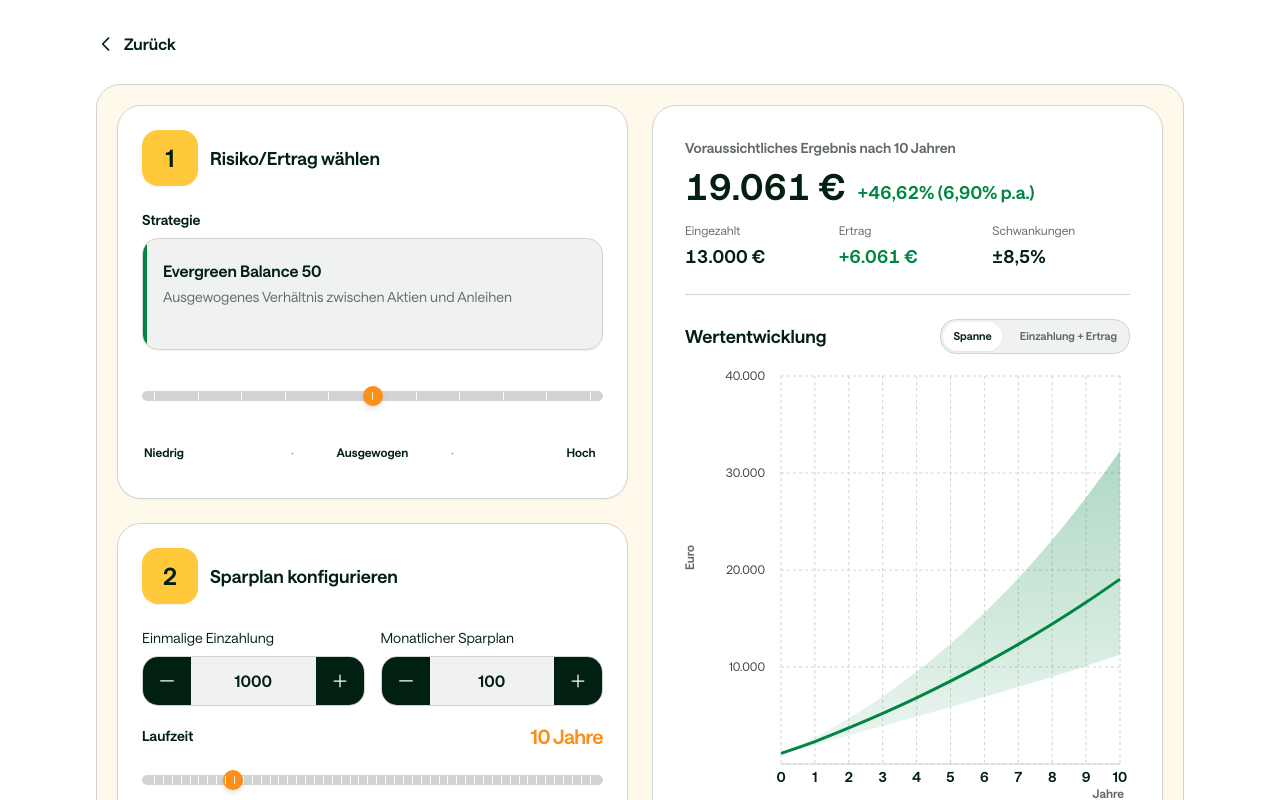
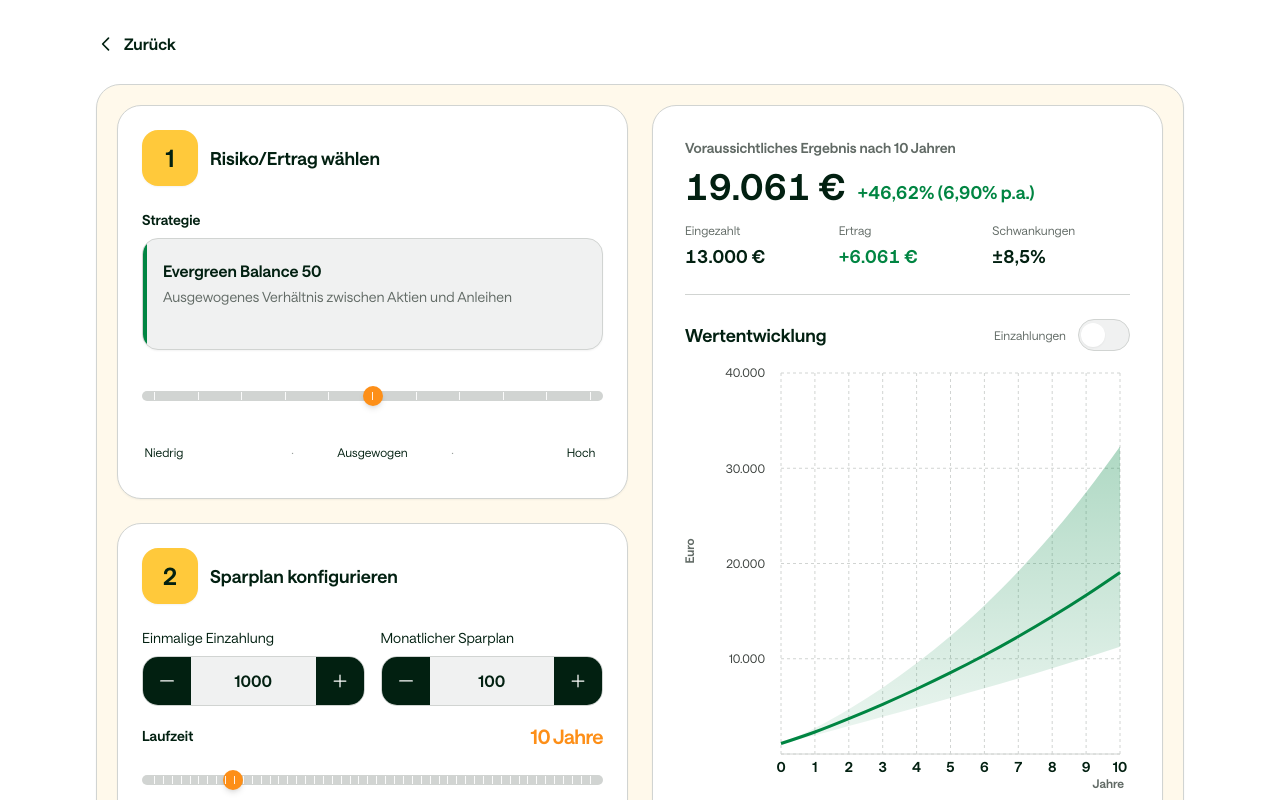
Before and after one commit to ivenkurz/kindersparplan, a Next.js app: page /SparplanRechner in a window 1280 px wide. Shown: the top 800 px of the page. Built offline with nearby package versions, Linux system fonts and the light colour scheme.

Commit message:
Chart: Toggle als Switch "Einzahlungen" (Spanne/Einzahlung+Ertrag)

```diff
--- a/app/SparplanRechner/page.tsx
+++ b/app/SparplanRechner/page.tsx
@@ -42,7 +42,7 @@ export default function SparplanRechnerPage() {
   const [monatlich, setMonatlich] = useState(100);
   const [laufzeit, setLaufzeit] = useState(10);
   const [strategieIndex, setStrategieIndex] = useState(5); // 0–10
-  const [chartView, setChartView] = useState<"spanne" | "einzahlung_ertrag">("spanne");
+  const [showEinzahlungen, setShowEinzahlungen] = useState(false);
 
   const selectedStrategy = strategies[strategieIndex];
   const rendite = selectedStrategy.return;
@@ -52,6 +52,10 @@ export default function SparplanRechnerPage() {
   const stufeName =
     STUFE_NAMES[strategieIndex] ??
     (strategieIndex <= 2 ? "Niedrig" : strategieIndex <= 6 ? "Ausgewogen" : "Hoch");
+
+  const chartView: "spanne" | "einzahlung_ertrag" = showEinzahlungen
+    ? "einzahlung_ertrag"
+    : "spanne";
 
   const { chartData, gesamtEinzahlungen, ertrag, endwert, schwankungen, twrPa } = useMemo(() => {
       if (isInvalid) {
@@ -211,7 +215,7 @@ export default function SparplanRechnerPage() {
                     </div>
                     {/* Slider-Legende: Markierungen bei 0, 5, 10 mit Tooltips */}
                     <div className="mt-3 text-xs">
-                      <div className="grid grid-cols-[1fr_auto_1fr_auto_1fr] items-center text-ds-neutral-100 font-semibold">
+                      <div className="grid grid-cols-[1fr_auto_1fr_auto_1fr] items-center text-ds-neutral-100 font-normal">
                         <span
                           data-tooltip-id="legend-0"
                           className="cursor-help justify-self-start inline-flex items-center justify-center min-w-[44px] min-h-[44px]"
@@ -305,7 +309,7 @@ export default function SparplanRechnerPage() {
                       </div>
                       {/* Laufzeit-Legende: gleiches Layout wie Strategie */}
                       <div className="mt-3 text-xs">
-                        <div className="grid grid-cols-[1fr_auto_1fr_auto_1fr] items-center text-ds-neutral-100 font-semibold">
+                        <div className="grid grid-cols-[1fr_auto_1fr_auto_1fr] items-center text-ds-neutral-100 font-normal">
                           <span className="justify-self-start inline-flex items-center justify-center min-w-[44px] min-h-[44px]">
                             1 Jahr
                           </span>
@@ -317,13 +321,6 @@ export default function SparplanRechnerPage() {
                           <span className="justify-self-end inline-flex items-center justify-center min-w-[44px] min-h-[44px]">
                             50 Jahre
                           </span>
-                        </div>
-                        <div className="mt-2 grid grid-cols-[1fr_auto_1fr_auto_1fr] items-center">
-                          <span className="h-px bg-ds-neutral-20 w-full" />
-                          <span />
-                          <span className="h-px bg-ds-neutral-20 w-full" />
-                          <span />
-                          <span className="h-px bg-ds-neutral-20 w-full" />
                         </div>
                       </div>
                     </div>
@@ -359,28 +356,24 @@ export default function SparplanRechnerPage() {
                     <div className="flex flex-col flex-1 min-h-0">
                       <div className="flex items-center justify-between gap-3 mb-3">
                         <h2 className="text-lg font-bold text-ds-neutral-100">Wertentwicklung</h2>
-                        <div className="inline-flex rounded-ds-16 border border-ds-neutral-20 bg-ds-neutral-10 p-0.5 gap-2">
+                        <div className="flex items-center gap-3">
+                          <span className="text-xs font-medium text-ds-neutral-70">
+                            Einzahlungen
+                          </span>
                           <button
                             type="button"
-                            onClick={() => setChartView("spanne")}
-                            className={`px-2.5 py-1.5 rounded-ds-16 text-[11px] font-semibold min-w-[44px] ${
-                              chartView === "spanne"
-                                ? "bg-ds-neutral-0 text-ds-neutral-100 shadow-sm"
-                                : "text-ds-neutral-70 hover:text-ds-neutral-100"
+                            role="switch"
+                            aria-checked={showEinzahlungen}
+                            onClick={() => setShowEinzahlungen((v) => !v)}
+                            className={`relative inline-flex items-center w-[52px] h-8 rounded-full transition-colors border border-ds-neutral-20 ${
+                              showEinzahlungen ? "bg-ds-seagreen" : "bg-ds-neutral-10"
                             }`}
                           >
-                            Spanne
-                          </button>
-                          <button
-                            type="button"
-                            onClick={() => setChartView("einzahlung_ertrag")}
-                            className={`px-2.5 py-1.5 rounded-ds-16 text-[11px] font-semibold min-w-[44px] ${
-                              chartView === "einzahlung_ertrag"
-                                ? "bg-ds-neutral-0 text-ds-neutral-100 shadow-sm"
-                                : "text-ds-neutral-70 hover:text-ds-neutral-100"
-                            }`}
-                          >
-                            Einzahlung + Ertrag
+                            <span
+                              className={`absolute top-1/2 -translate-y-1/2 w-6 h-6 rounded-full bg-ds-neutral-0 shadow-sm transition-transform ${
+                                showEinzahlungen ? "translate-x-[26px]" : "translate-x-[2px]"
+                              }`}
+                            />
                           </button>
                         </div>
                       </div>
@@ -406,28 +399,24 @@ export default function SparplanRechnerPage() {
                   <>
                     <div className="flex items-center justify-between gap-3 mb-3">
                       <h2 className="text-lg font-bold text-ds-neutral-100">Wertentwicklung</h2>
-                      <div className="inline-flex rounded-ds-16 border border-ds-neutral-20 bg-ds-neutral-10 p-0.5 gap-2">
+                      <div className="flex items-center gap-3">
+                        <span className="text-xs font-medium text-ds-neutral-70">
+                          Einzahlungen
+                        </span>
                         <button
                           type="button"
-                          onClick={() => setChartView("spanne")}
-                          className={`px-2.5 py-1.5 rounded-ds-16 text-[11px] font-semibold min-w-[44px] ${
-                            chartView === "spanne"
-                              ? "bg-ds-neutral-0 text-ds-neutral-100 shadow-sm"
-                              : "text-ds-neutral-70 hover:text-ds-neutral-100"
+                          role="switch"
+                          aria-checked={showEinzahlungen}
+                          onClick={() => setShowEinzahlungen((v) => !v)}
+                          className={`relative inline-flex items-center w-[52px] h-8 rounded-full transition-colors border border-ds-neutral-20 ${
+                            showEinzahlungen ? "bg-ds-seagreen" : "bg-ds-neutral-10"
                           }`}
                         >
-                          Spanne
-                        </button>
-                        <button
-                          type="button"
-                          onClick={() => setChartView("einzahlung_ertrag")}
-                          className={`px-2.5 py-1.5 rounded-ds-16 text-[11px] font-semibold min-w-[44px] ${
-                            chartView === "einzahlung_ertrag"
-                              ? "bg-ds-neutral-0 text-ds-neutral-100 shadow-sm"
-                              : "text-ds-neutral-70 hover:text-ds-neutral-100"
-                          }`}
-                        >
-                          Einzahlung + Ertrag
+                          <span
+                            className={`absolute top-1/2 -translate-y-1/2 w-6 h-6 rounded-full bg-ds-neutral-0 shadow-sm transition-transform ${
+                              showEinzahlungen ? "translate-x-[26px]" : "translate-x-[2px]"
+                            }`}
+                          />
                         </button>
                       </div>
                     </div>
```
